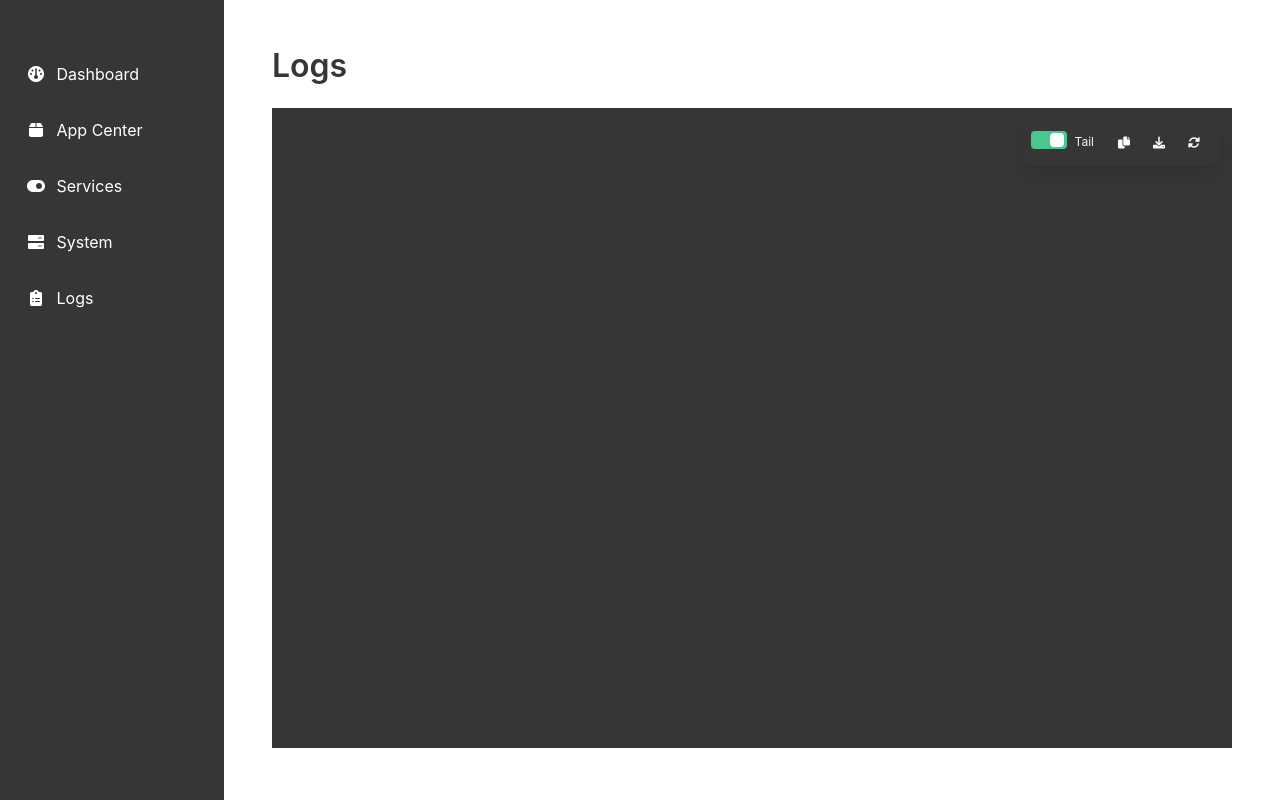
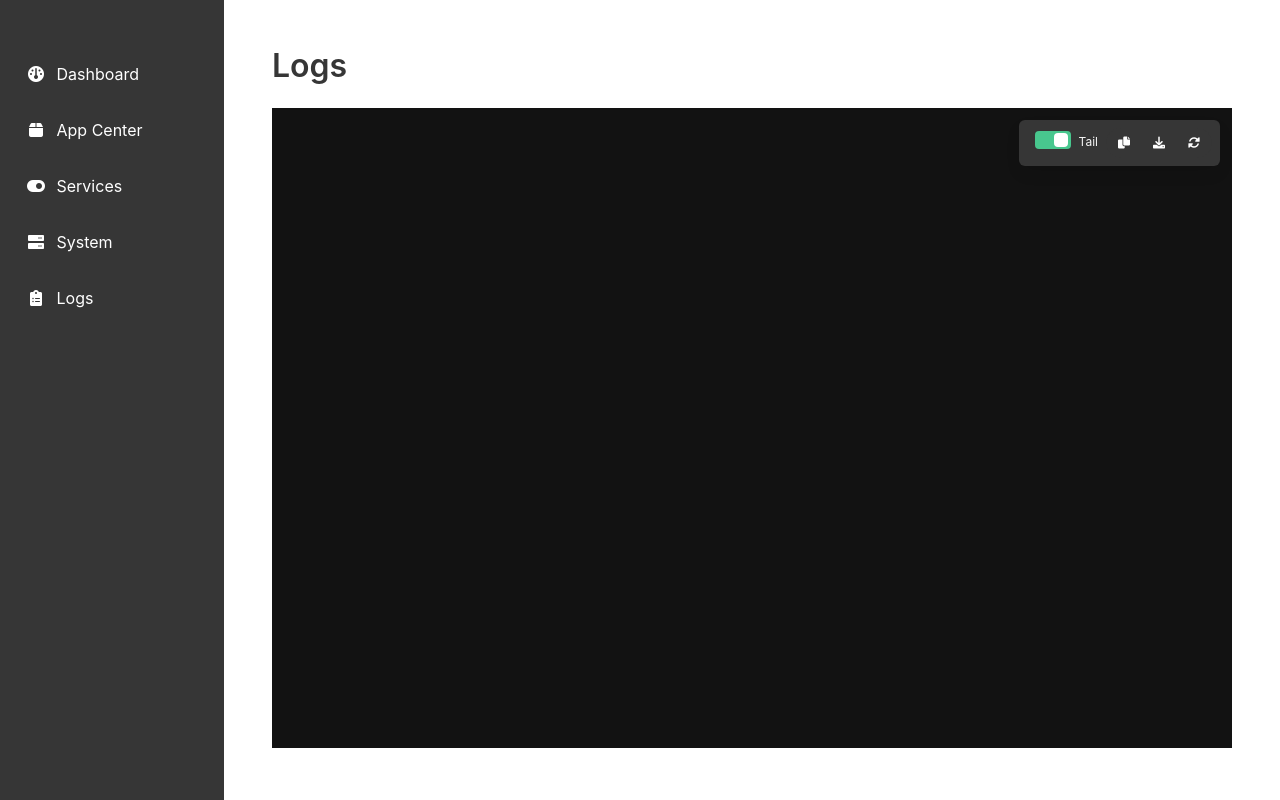
Before and after one commit to Tooloop/Tooloop-Control, a Python web app: template templates/logs.html in a window 1280 px wide. Run offline with Jinja, Linux system fonts and the light colour scheme; the template is opened without the code that fills it, so the values that code supplies are empty.

Commit message:
Better contrast between log text and background

```diff
--- a/templates/logs.html
+++ b/templates/logs.html
@@ -28,7 +28,7 @@
             <div id="detail">
                 <div id="buttons"
                     class="box field is-grouped has-background-dark has-text-light has-text-right p-2 m-3">
-                    <div class="control is-hidden-mobile">
+                    <div class="control is-hidden-mobile mx-2">
                         <input id="tail-switch" v-on:change="" v-model="tail" name="tail-switch"
                             class="switch is-small is-success" type="checkbox" ref="tailSwitch">
                         <label for="tail-switch">Tail</label>
@@ -59,7 +59,7 @@
                     </div>
                 </div>
 
-                <div id="log-content" class="is-family-monospace has-background-dark has-text-light p-5"
+                <div id="log-content" class="is-family-monospace has-background-black-bis has-text-light p-5"
                     ref="logContent">
                     [[ logContent ]]
                 </div>
```
